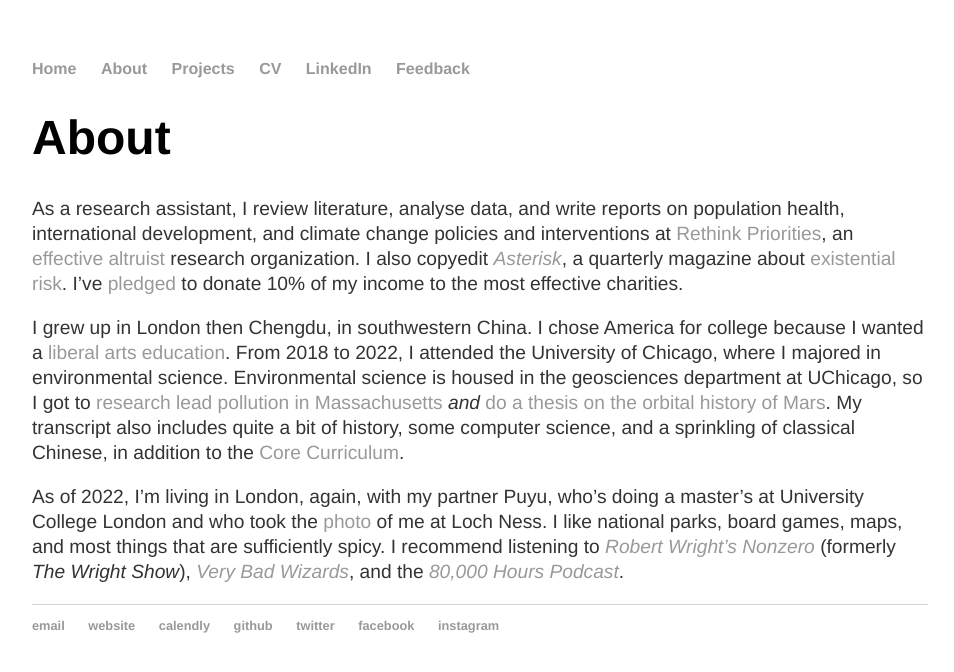
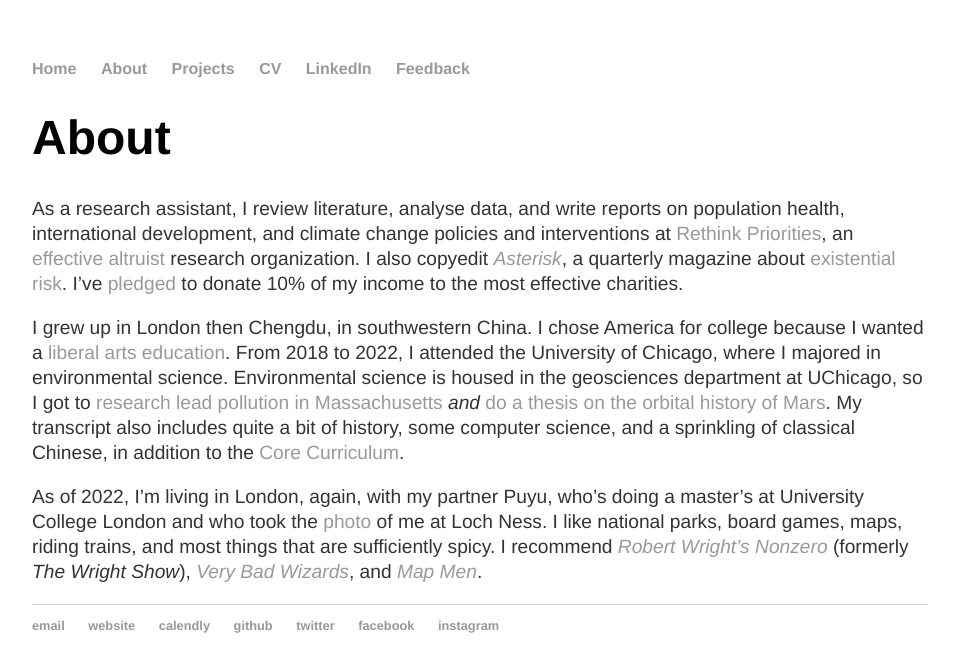
Before and after one commit to y-james-hu/y-james-hu.github.io, a Jekyll site: the page built from about/index.html, in a window 1280 px wide. Shown: the top 672 px of the page, without its empty margins (160-1114 px from the left). Built offline with Jekyll 4.4.1, drawn with Linux system fonts in a browser that asks for light colours.

Commit message:
Update index.html

```diff
--- a/about/index.html
+++ b/about/index.html
@@ -5,5 +5,5 @@ title: About
   <h1>{{ page.title }}</h1>
     <p>As a research assistant, I review literature, analyse data, and write reports on population health, international development, and climate change policies and interventions at <a href = "https://rethinkpriorities.org/">Rethink Priorities</a>, an <a href = "https://effectivealtruism.org">effective altruist</a> research organization. I also copyedit <a href = "http://asteriskmag.com/"><em>Asterisk</em></a>, a quarterly magazine about <a href = "https://theprecipice.com/">existential risk</a>. I’ve <a href="https://www.givingwhatwecan.org/pledge">pledged</a> to donate 10% of my income to the most effective charities.</p>
     <p>I grew up in London then Chengdu, in southwestern China. I chose America for college because I wanted a <a href = "https://en.wikipedia.org/wiki/Liberal_arts_education">liberal arts education</a>. From 2018 to 2022, I attended the University of Chicago, where I majored in environmental science. Environmental science is housed in the geosciences department at UChicago, so I got to <a href = "../projects/mbl_ses_report.pdf">research lead pollution in Massachusetts</a> <em>and</em> <a href = "../projects/uchicago_bs_thesis.pdf">do a thesis on the orbital history of Mars</a>. My transcript also includes quite a bit of history, some computer science, and a sprinkling of classical Chinese, in addition to the <a href = "https://college.uchicago.edu/academics/core-curriculum">Core Curriculum</a>.</p>
-    <p>As of 2022, I’m living in London, again, with my partner Puyu, who’s doing a master’s at University College London and who took the <a href = "../">photo</a> of me at Loch Ness. I like national parks, board games, maps, and most things that are sufficiently spicy. I recommend listening to <em><a href = "https://bloggingheads.tv/programs/wrightshow">Robert Wright’s Nonzero</a></em> (formerly <em>The Wright Show</em>), <em><a href = "https://www.verybadwizards.com/">Very Bad Wizards</a></em>, and the <em><a href = "https://80000hours.org/podcast/">80,000 Hours Podcast</a></em>.</p>
+    <p>As of 2022, I’m living in London, again, with my partner Puyu, who’s doing a master’s at University College London and who took the <a href = "../">photo</a> of me at Loch Ness. I like national parks, board games, maps, riding trains, and most things that are sufficiently spicy. I recommend <em><a href = "https://bloggingheads.tv/programs/wrightshow">Robert Wright’s Nonzero</a></em> (formerly <em>The Wright Show</em>), <em><a href = "https://www.verybadwizards.com/">Very Bad Wizards</a></em>, and <em><a href = "https://www.youtube.com/channel/UCbbQalJ4OaC0oQ0AqRaOJ9g">Map Men</a></em>.</p>
     <p></p>
```
